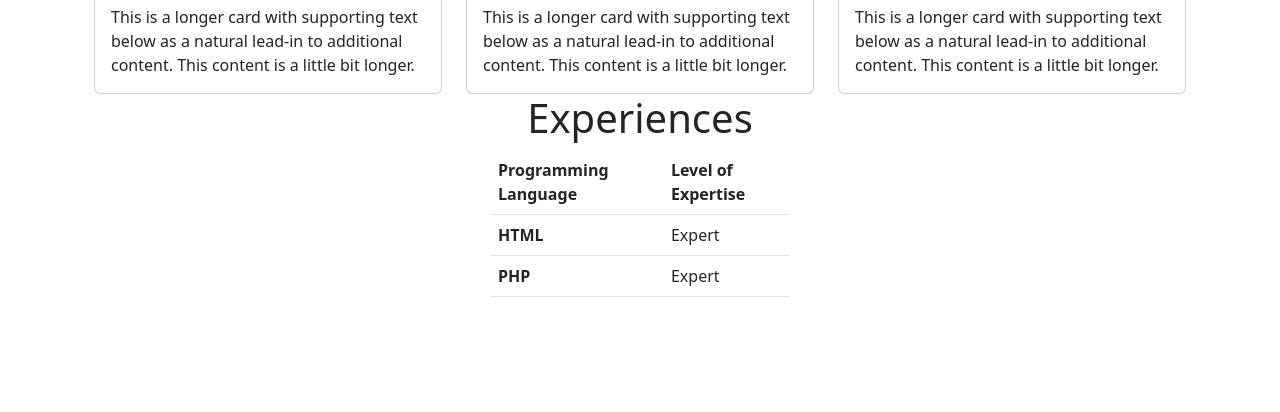
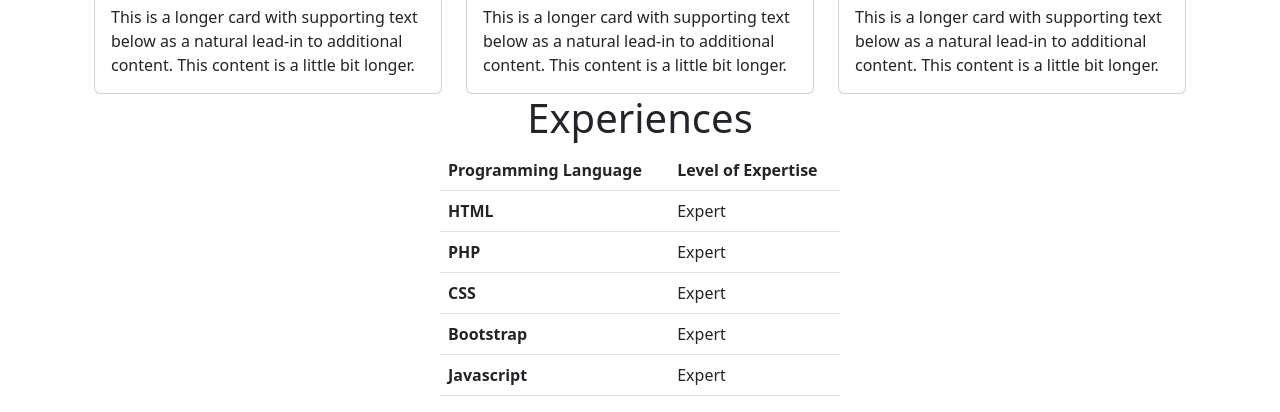
Before and after one commit to skylake28/bootstrap, a website: page index.html in a window 1280 px wide. Shown: the part 720-1132 px from the top of the page. Before the commit the page ends 1033 px from the top, so only its background shows below. Drawn offline with nearby package versions, Linux system fonts and the light colour scheme.

Commit message:
Update index.html

```diff
--- a/index.html
+++ b/index.html
@@ -76,7 +76,7 @@
 
       <div class="container-md justify-content-center">
         <h1 class="text-center"> Experiences</h1>
-        <table class="table" style="margin-right: auto; margin-left:auto; width: 300px; height: auto;">
+        <table class="table" style="margin-right: auto; margin-left:auto; width: 400px; height: auto;">
             <thead>
               <tr>
                 <th scope="col">Programming Language</th>
@@ -93,10 +93,30 @@
                 <th scope="row">PHP</th>
                 <td colspan="2">Expert</td>
               </tr>
+              <tr>
+                <th scope="row">CSS</th>
+                <td colspan="2">Expert</td>
+              </tr>
+              <tr>
+                <th scope="row">Bootstrap</th>
+                <td colspan="2">Expert</td>
+              </tr>
+              <tr>
+                <th scope="row">Javascript</th>
+                <td colspan="2">Expert</td>
+              </tr>
             </tbody>
           </table>
 
   </div>
+
+
+
+
+
+
+
+
 
 
 
```
